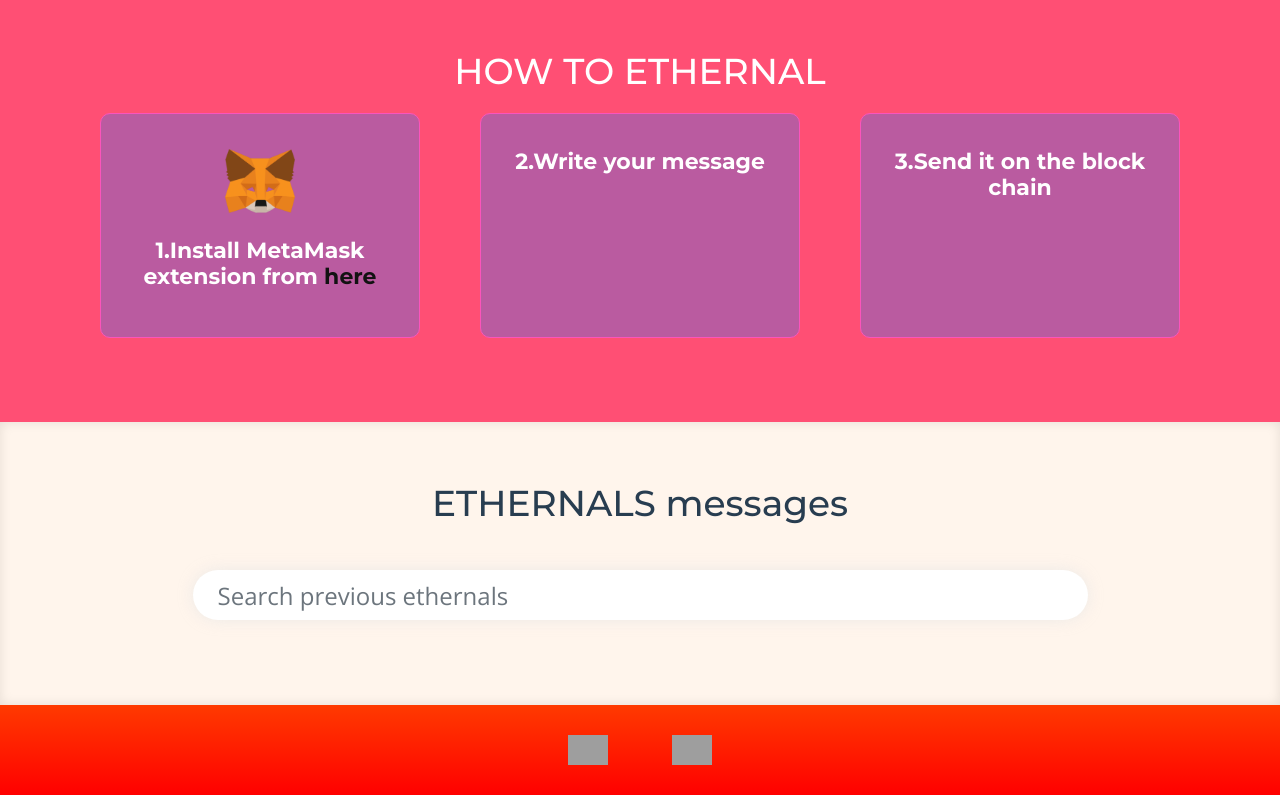
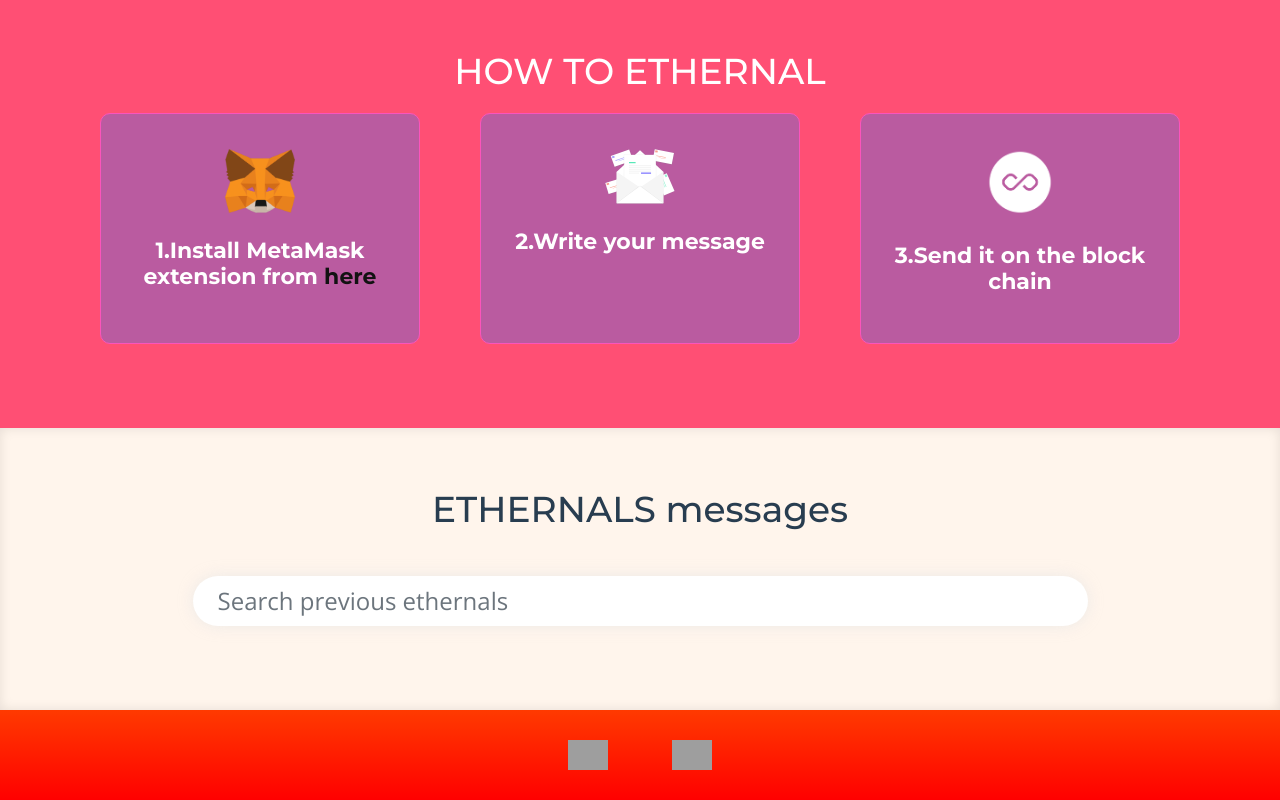
Before and after one commit to pablo11/ethernal, a plain HTML site: page frontend/index.html in a window 1280 px wide. Shown: the part 1058-1858 px from the top of the page. Drawn offline with nearby package versions, Linux system fonts and the light colour scheme; grey boxes are pictures that could not be loaded.

Commit message:
Update index.html

```diff
--- a/frontend/index.html
+++ b/frontend/index.html
@@ -142,6 +142,7 @@
             <div class="card wow bounceInUp">
                 <!--<i class="fa fa-language"></i>-->
               <div class="card-body">
+                <img src="img/undraw_opened_gi4n.svg" id="msgLogo">
                 <h5 class="card-title">2.Write your message</h5>
               </div>
             </div>
@@ -151,6 +152,7 @@
             <div class="card wow bounceInUp">
                 <!--<i class="fa fa-object-group"></i>-->
               <div class="card-body">
+                <img src="img/logo_full_white.png" id="ethrSmallLogo">
                 <h5 class="card-title">3.Send it on the block chain</h5>
               </div>
             </div>
```
